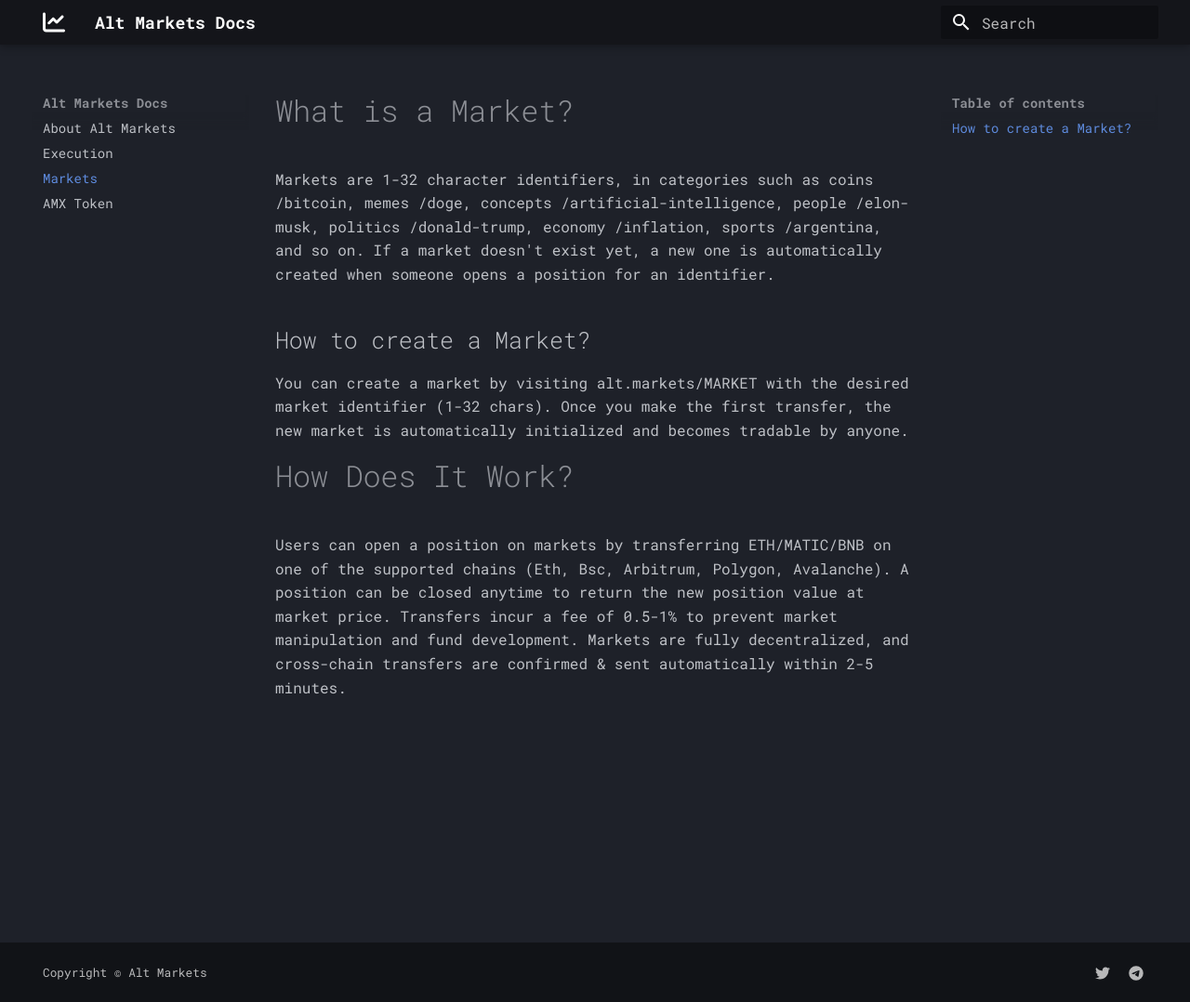
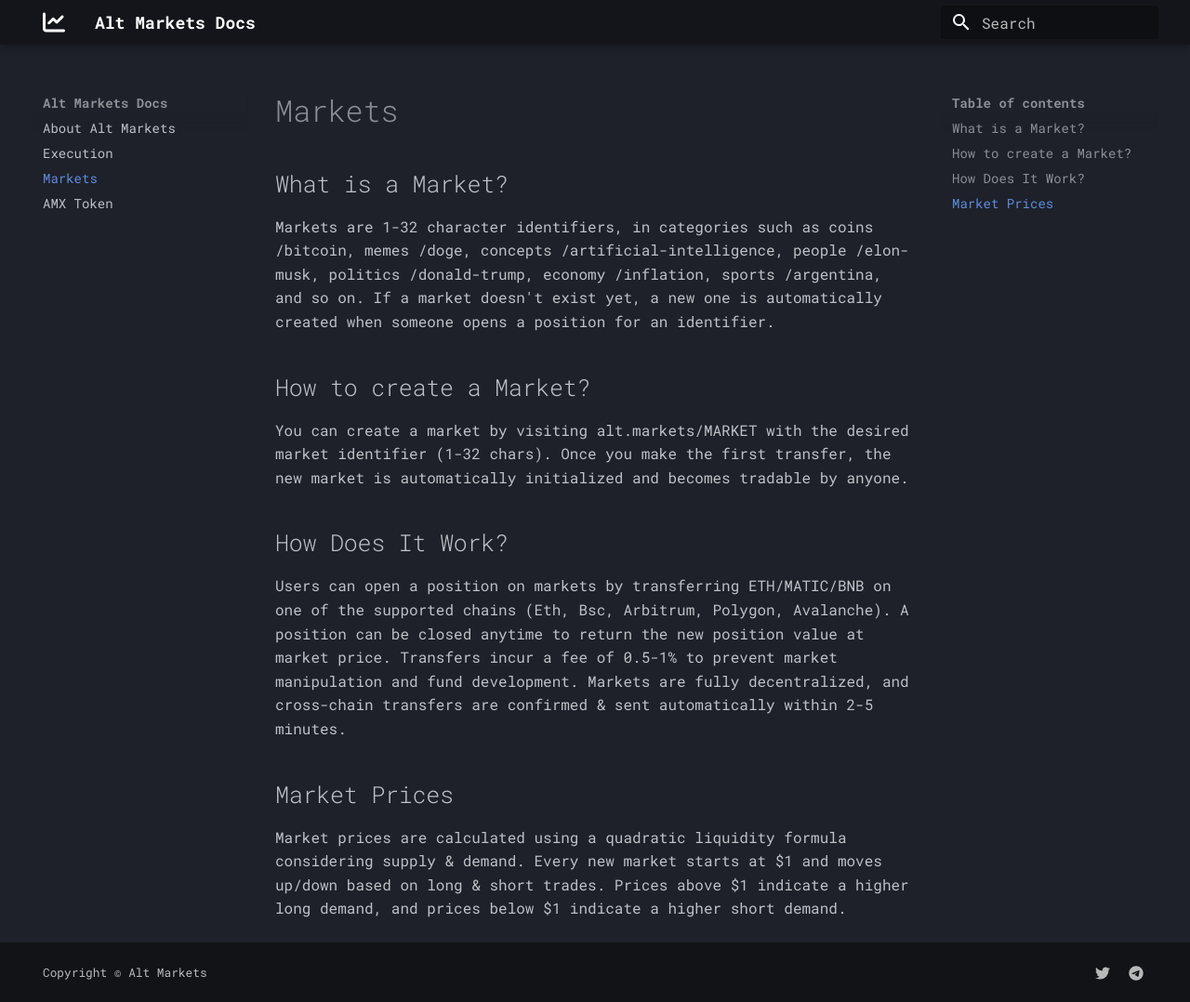
Before and after one commit to alt-markets/docs, an MkDocs documentation site: the page built from content/markets.md, in a window 1280 px wide and 1078 px high. Shown: the whole window at 93% size. Built offline with MkDocs 1.6.1 and Material for MkDocs 9.7.7, drawn with Linux system fonts in a browser that asks for light colours.

Commit message:
add market price info

```diff
--- a/content/markets.md
+++ b/content/markets.md
@@ -2,11 +2,14 @@
 title: Markets
 ---
 
-# What is a Market?
+## What is a Market?
 Markets are 1-32 character identifiers, in categories such as coins /bitcoin, memes /doge, concepts /artificial-intelligence, people /elon-musk, politics /donald-trump, economy /inflation, sports /argentina, and so on. If a market doesn't exist yet, a new one is automatically created when someone opens a position for an identifier.
 
 ## How to create a Market?
 You can create a market by visiting alt.markets/MARKET with the desired market identifier (1-32 chars). Once you make the first transfer, the new market is automatically initialized and becomes tradable by anyone.
 
-# How Does It Work?
+## How Does It Work?
 Users can open a position on markets by transferring ETH/MATIC/BNB on one of the supported chains (Eth, Bsc, Arbitrum, Polygon, Avalanche). A position can be closed anytime to return the new position value at market price. Transfers incur a fee of 0.5-1% to prevent market manipulation and fund development. Markets are fully decentralized, and cross-chain transfers are confirmed & sent automatically within 2-5 minutes.
+
+## Market Prices
+Market prices are calculated using a quadratic liquidity formula considering supply & demand. Every new market starts at $1 and moves up/down based on long & short trades. Prices above $1 indicate a higher long demand, and prices below $1 indicate a higher short demand.
```
